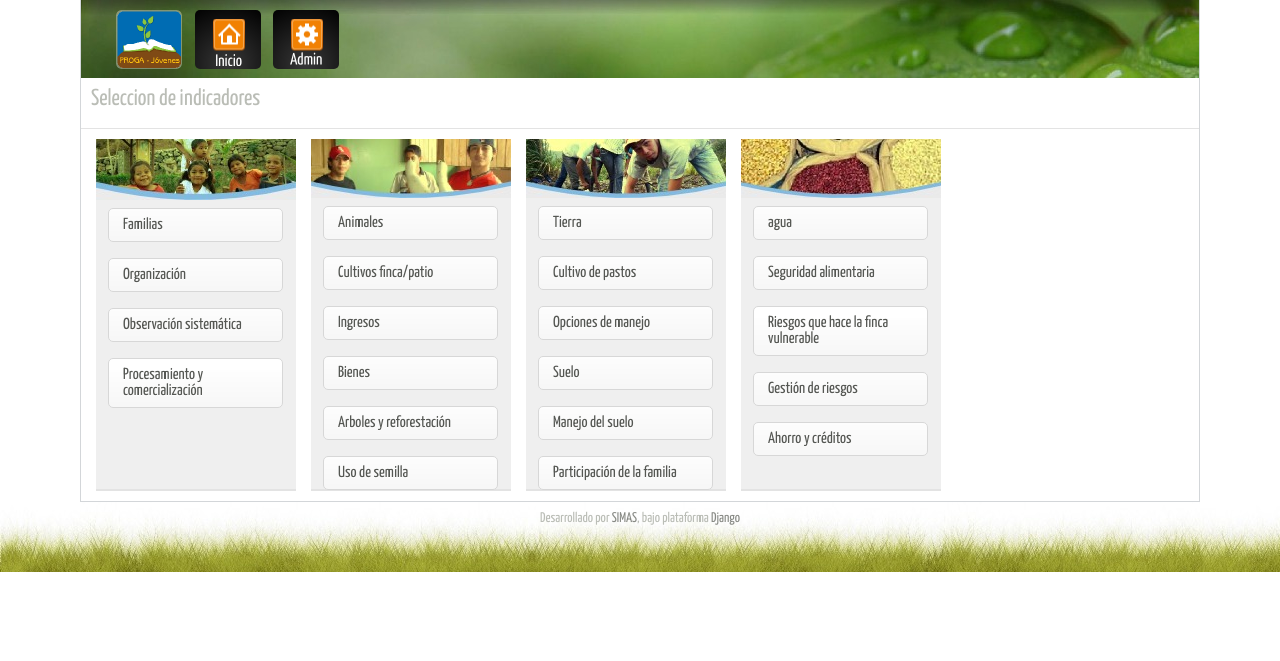
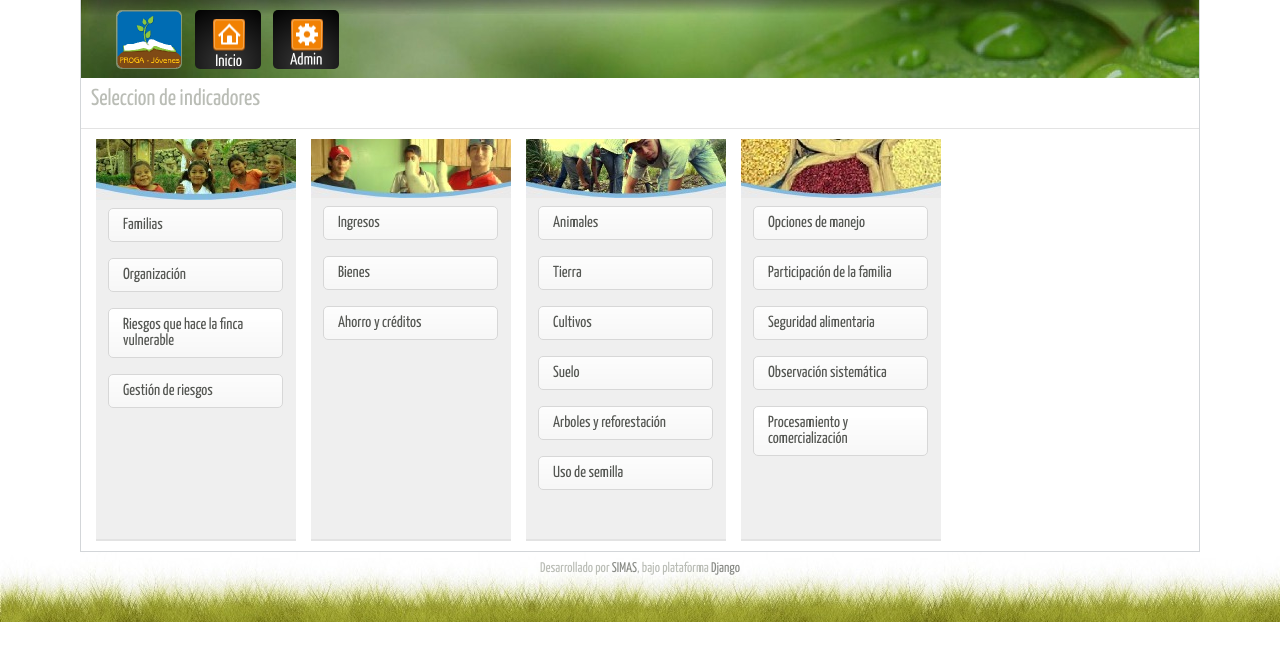
Before and after one commit to CARocha/suco_proga, a Django app: page /menu/ in a window 1280 px wide. Shown: the part 56-717 px from the top of the page. Run offline with Django 3.2, Linux system fonts and the light colour scheme; parts of the project's set-up code (start-up, migrations or seed data) failed here and were passed over; some libraries are stand-ins or nearby versions.

Commit message:
ordenando indicadores

```diff
--- a/suco/static_media/files/css/proga.css
+++ b/suco/static_media/files/css/proga.css
@@ -692,7 +692,7 @@ ul{margin-bottom:10px;}
     margin-top:10px;
     margin-bottom:10px;
     width:200px;
-    height:350px;
+    height:400px;
     float:left;
     background:#EFEFEF;
     margin-left:15px;
--- a/suco/templates/cultivos/cultivos.html
+++ b/suco/templates/cultivos/cultivos.html
@@ -7,7 +7,7 @@
 {% include "encuestas/navegacion_superior.html" %}
 {% include "filtros.html" %}
 <div class="contenido fulltabla">
-    <div class="nuevotitulo"><a href="/menu" id="volver">&#9668; MENU | </a>CULTIVOS</div>
+    <div class="nuevotitulo"><a href="/menu" id="volver">&#9668; MENU | </a>CULTIVOS <div class="secciones"><a href="/cultivos" class="optionsbutton selected">Cultivos de Finca</a><a href="/pastos" class="optionsbutton">Cultivos de Pastos</a></div></div>
 	<a href="#" class="exportar guardarXLS" onclick="exportarXLS('finca'); return false;"></a>
 	<div class="clean"></div>
     <div id="finca">
--- a/suco/templates/cultivos/pastos.html
+++ b/suco/templates/cultivos/pastos.html
@@ -55,8 +55,9 @@ $(document).ready(function() {
 
 {%block content%}
 {% include "encuestas/navegacion_superior.html" %}
-<div class="nuevotitulo"><a href="/menu" id="volver">&#9668; MENU | </a>CULTIVO DE PASTOS</div>
 {% include "filtros.html" %}
+<div class="nuevotitulo"><a href="/menu" id="volver">&#9668; MENU | </a>CULTIVO DE PASTOS  <div class="secciones"><a href="/cultivos" class="optionsbutton ">Cultivos de Finca</a><a href="/pastos" class="optionsbutton selected">Cultivos de Pastos</a></div></div>
+
 
 <div class="contenido fulltabla">
              <a href="#" class="exportar guardarXLS" onclick="exportarXLS('pastos'); return false;"></a>
--- a/suco/templates/encuestas/menu.html
+++ b/suco/templates/encuestas/menu.html
@@ -9,37 +9,41 @@
         <img src="{{STATIC_URL}}img/familia.jpg">
         <a href="/educacion">Familias</a>
         <a href="/gremial">Organización</a>
-        <a href="/sistematizacion">Observación sistemática</a>
-        <a href="/procesamiento">Procesamiento y comercialización</a>
+
+        <a href="/vulnerable">Riesgos que hace la finca vulnerable</a>
+        <a href="/mitigariesgos">Gestión de riesgos</a>
         <div class="clean"></div>
     </div>
     <div id="contenedor_indicadores" class="ingresogroup">
         <img src="{{STATIC_URL}}img/ingresos.jpg">
-        <a href="/animales">Animales</a>
-        <a href="/cultivos">Cultivos finca/patio</a>
+
+
         <a href="/ingresos">Ingresos</a>
         <a href="/equipos">Bienes</a>
+        <a href="/ahorro_credito">Ahorro y créditos</a>
+
+        <div class="clean"></div>
+    </div>
+    <div id="contenedor_indicadores" class="suelogroup" >
+        <img src="{{STATIC_URL}}img/tierra.jpg">
+        <a href="/animales">Animales</a>
+        <a href="/fincas">Tierra</a>
+        <a href="/cultivos">Cultivos</a>
+
+        <a href="/suelos">Suelo</a>
+
         <a href="/arboles">Arboles y reforestación</a>
         <a href="/usosemilla">Uso de semilla</a>
         <div class="clean"></div>
     </div>
-    <div id="contenedor_indicadores" class="suelogroup" >
-        <img src="{{STATIC_URL}}img/tierra.jpg">
-        <a href="/fincas">Tierra</a>
-        <a href="/pastos">Cultivo de pastos</a>
-        <a href="/opcionesmanejo">Opciones de manejo</a>
-        <a href="/suelos">Suelo</a>
-        <a href="/manejosuelo">Manejo del suelo</a>
-        <a href="/participacion">Participación de la familia</a>
-        <div class="clean"></div>
-    </div>
     <div id="contenedor_indicadores" class="comercializaciongroup" >
         <img src="{{STATIC_URL}}img/comercializacion2.jpg">
-        <a href="/agua">agua</a>
+               <a href="/opcionesmanejo">Opciones de manejo</a>
+                <a href="/participacion">Participación de la familia</a>
         <a href="/seguridad">Seguridad alimentaria</a>
-        <a href="/vulnerable">Riesgos que hace la finca vulnerable</a>
-        <a href="/mitigariesgos">Gestión de riesgos</a>
-        <a href="/ahorro_credito">Ahorro y créditos</a>
+        <a href="/sistematizacion">Observación sistemática</a>
+        <a href="/procesamiento">Procesamiento y comercialización</a>
+
         <div class="clean"></div>
     </div>
     <div class="clean"></div>
--- a/suco/templates/suelo/manejo_suelo.html
+++ b/suco/templates/suelo/manejo_suelo.html
@@ -43,8 +43,9 @@ $(document).ready(function () {
 {%endblock%}
 {% block content %}
 {% include "encuestas/navegacion_superior.html" %}
-<div class="nuevotitulo"><a href="/menu" id="volver">&#9668; MENU | </a>MANEJO DEL SUELO</div>
 {% include "filtros.html" %}
+<div class="nuevotitulo"><a href="/menu" id="volver">&#9668; MENU | </a>MANEJO DEL SUELO <div class="secciones"><a href="/manejosuelo" class="optionsbutton selected">Manejo Suelo</a><a href="/suelos" class="optionsbutton">Suelo</a></div></div>
+
 <div class="sidebar">
         <div class="subindicador">Gráficos</a></div>
         <a href="#" id="grafico1" onCLick="click_callback('analisis')"class="grafo">Realiza analisis</a>
--- a/suco/templates/suelo/suelos.html
+++ b/suco/templates/suelo/suelos.html
@@ -9,8 +9,9 @@
 {%endblock%}
 {% block content %}
 {% include "encuestas/navegacion_superior.html" %}
-<div class="nuevotitulo"><a href="/menu" id="volver">&#9668; MENU | </a>SUELO</div>
 {% include "filtros.html" %}
+<div class="nuevotitulo"><a href="/menu" id="volver">&#9668; MENU | </a>SUELO <div class="secciones"><a href="/manejosuelo" class="optionsbutton">Manejo Suelo</a><a href="/suelos" class="optionsbutton selected">Suelo</a></div></div>
+
 <div class="contenido fulltabla">
                  <a href="#" class="exportar guardarXLS" onclick="exportarXLS('textura'); return false;"></a>
 <div id="textura">
```
